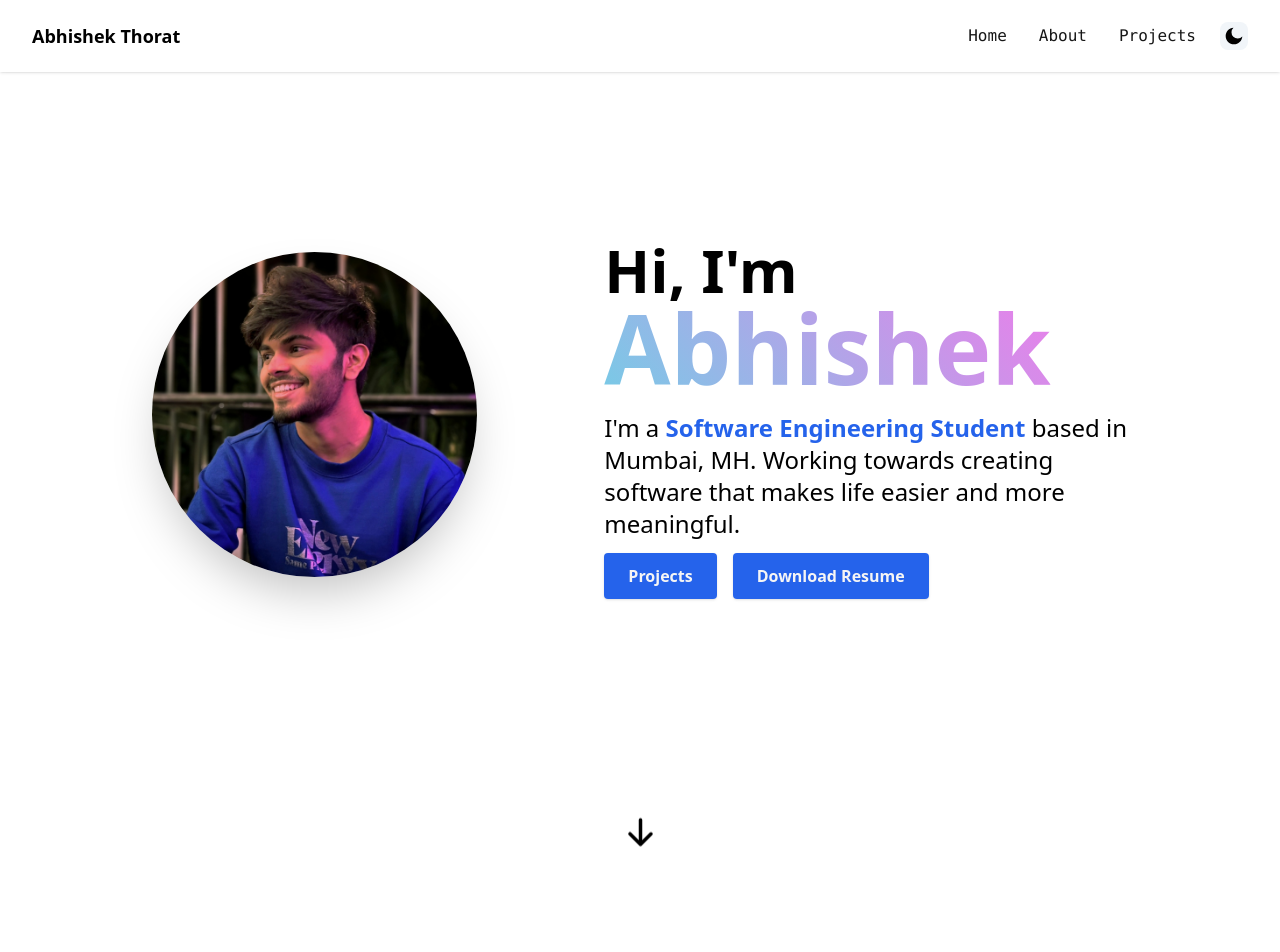
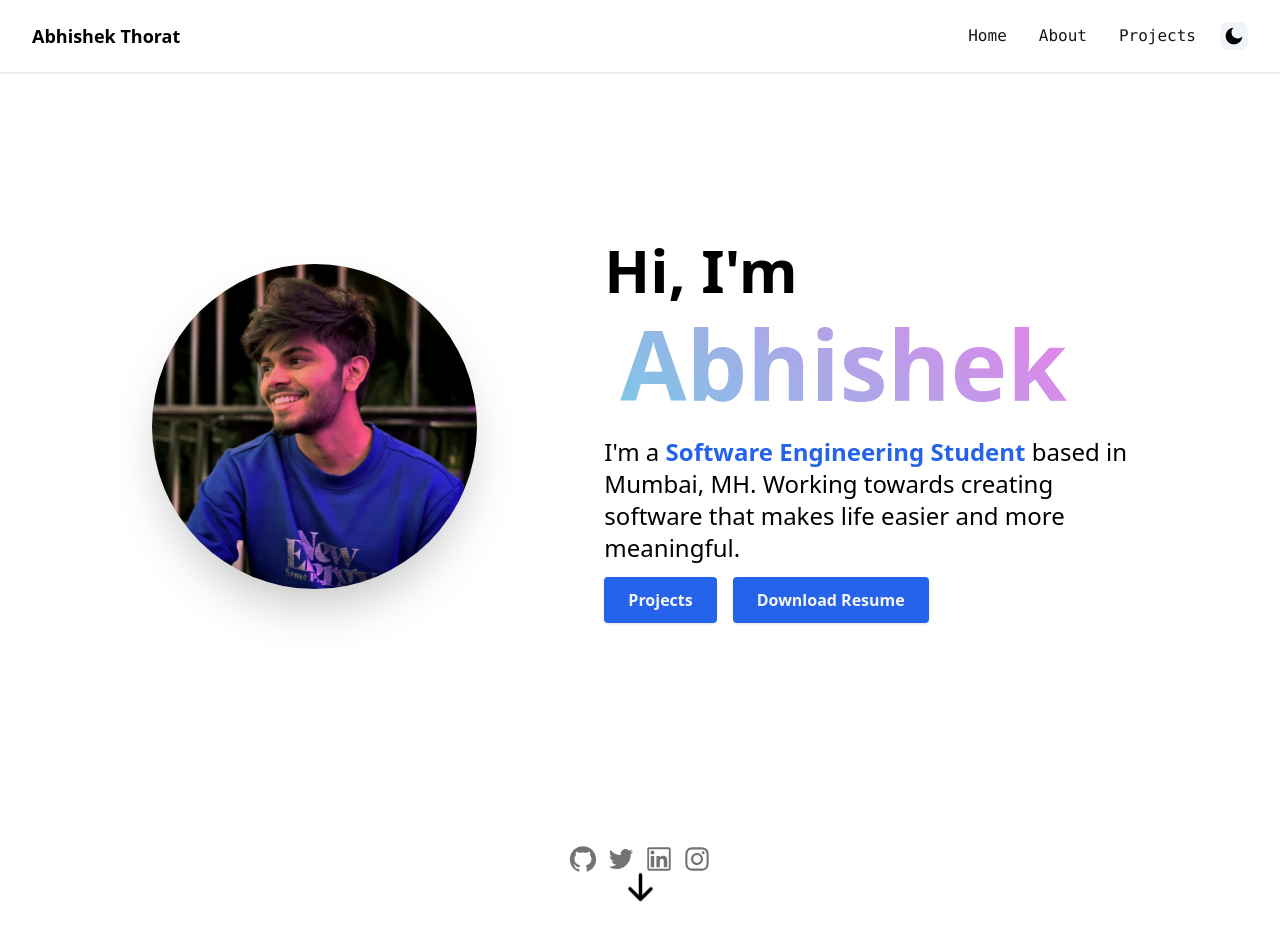
Before and after one commit to abmath113/AbhishekPortfolio, a Next.js app: page / in a window 1280 px wide. Shown: the top 952 px of the page. Built offline with nearby package versions, Linux system fonts and the light colour scheme.

Commit message:
added the social media icons on top

```diff
--- a/components/HeroSection.tsx
+++ b/components/HeroSection.tsx
@@ -3,6 +3,12 @@ import React from "react"
 import Image from "next/image"
 import { Link } from "react-scroll/modules"
 import { HiArrowDown } from "react-icons/hi"
+import {
+  AiOutlineGithub,
+  AiOutlineTwitter,
+  AiOutlineLinkedin,
+  AiOutlineInstagram,
+} from "react-icons/ai"
 
 
 const HeroSection = () => {
@@ -21,7 +27,7 @@ const HeroSection = () => {
         <div className="md:mt-2 md:w-3/5">
           <h1 className="text-4xl font-bold bg mt-6 md:mt-0 md:text-6xl">Hi, I&#39;m{" "}
 
-          <span className="font-semibold animated-gradient text-8xl hover:scale-110 inline-block transition-transform">
+          <span className="font-semibold animated-gradient text-8xl hover:scale-110 inline-block transition-transform bg-blue-200 px-4 py-2 mr-2 mt-2 text-blue-900 rounded-full font-semibold hover:bg-blue-400 animate-pulse">
              Abhishek{" "}
             </span>
 
@@ -54,6 +60,46 @@ const HeroSection = () => {
           </a>
         </div>
       </div>
+      <div className="flex flex-row items-center justify-center space-x-2 mb-1">
+          <a href="https://github.com/abmath113" rel="noreferrer" target="_blank">
+            <AiOutlineGithub
+              className="hover:-translate-y-1 transition-transform cursor-pointer text-neutral-500 dark:text-neutral-100"
+              size={30}
+            />
+          </a>
+          <a
+            href="https://twitter.com/abmath113"
+            rel="noreferrer"
+            target="_blank"
+          >
+            <AiOutlineTwitter
+              className="hover:-translate-y-1 transition-transform cursor-pointer text-neutral-500 dark:text-neutral-100"
+              size={30}
+            />
+          </a>
+
+          <a
+            href="https://www.linkedin.com/in/abmath113/"
+            rel="noreferrer"
+            target="_blank"
+            className="text-neutral-500 dark:text-neutral-100 hover:text-blue-500"
+          >
+            <AiOutlineLinkedin
+              className="hover:-translate-y-1 transition-transform cursor-pointer text-neutral-500 dark:text-neutral-100"
+              size={30}
+            />
+          </a>
+          <a
+            href="https://www.instagram.com/thisisabhishake/"
+            rel="noreferrer"
+            target="_blank"
+          >
+            <AiOutlineInstagram
+              className="hover:-translate-y-1 transition-transform cursor-pointer text-neutral-500 dark:text-neutral-100"
+              size={30}
+            />
+          </a>
+        </div>
       <div className="flex flex-row items-center text-center justify-center ">
         <Link
           to="about"
@@ -63,9 +109,13 @@ const HeroSection = () => {
           offset={-100}
           duration={500}
         >
+
           <HiArrowDown size={35} className="animate-bounce" />
         </Link>
+
       </div>
+
+
     </section>
   )
 }
```
